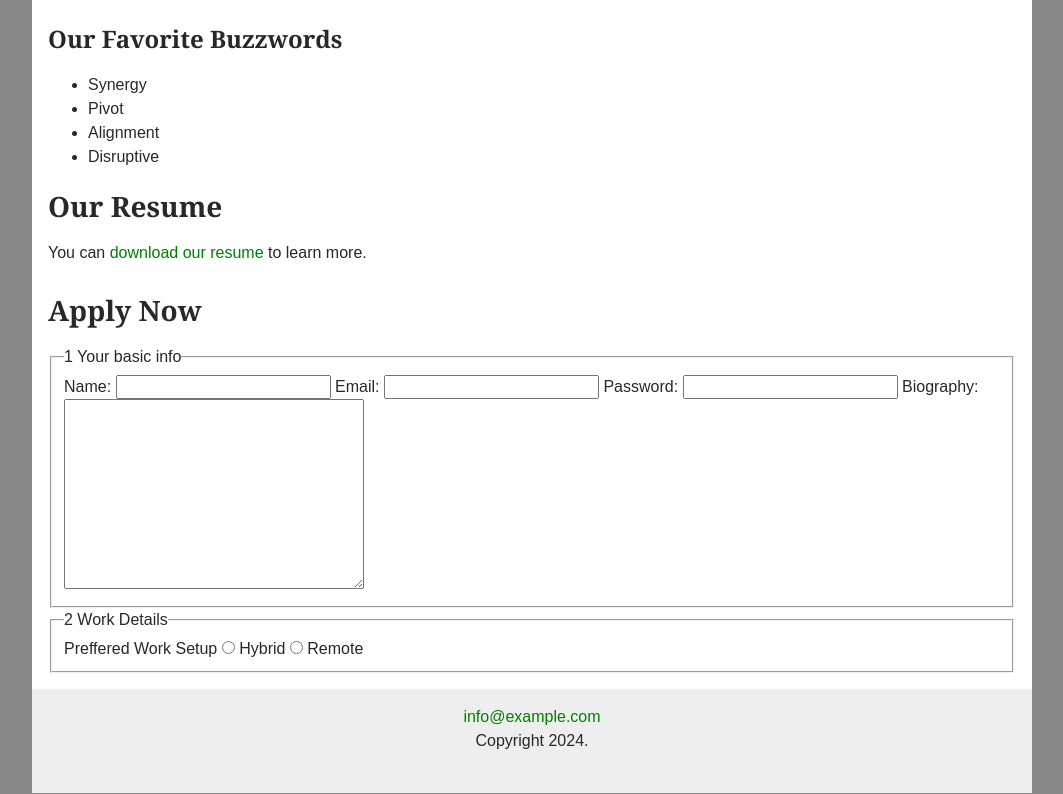
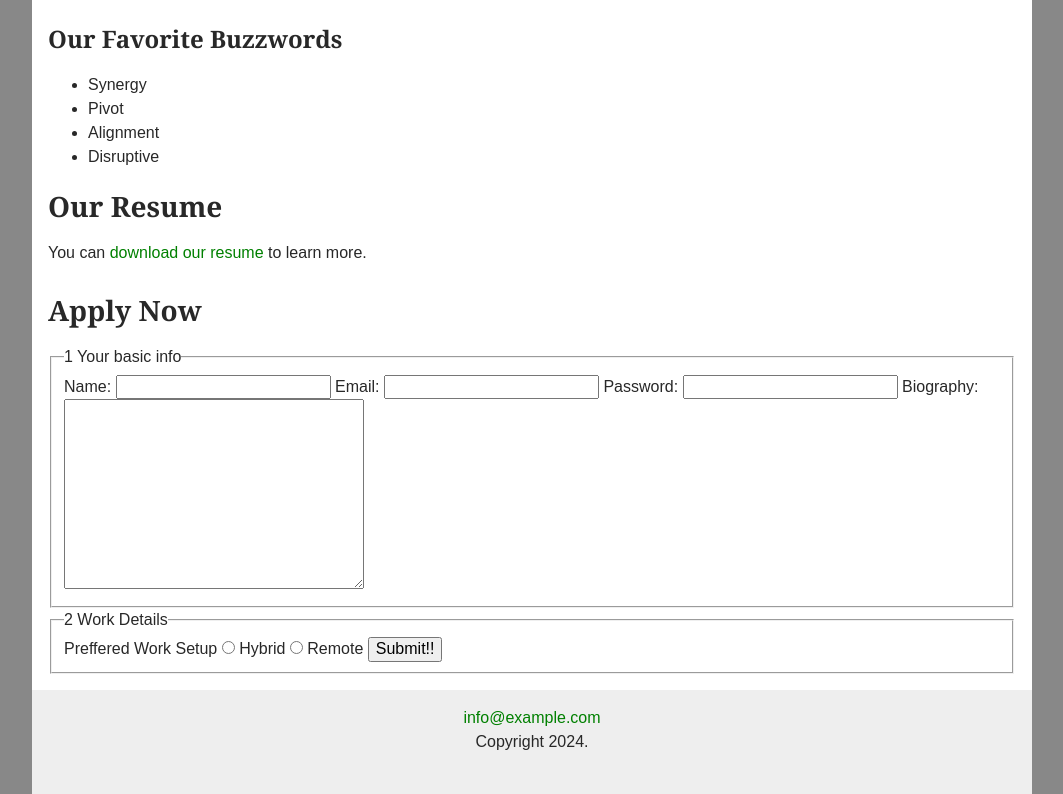
Before and after one commit to Kpslink/fwdp-1000-day05, a plain HTML site: page day-05/about-us.html in a window 1280 px wide. Shown: the part 427-1221 px from the top of the page, without its empty margins (108-1171 px from the left). Drawn offline with Linux system fonts and the light colour scheme.

Commit message:
Added submit button

```diff
--- a/day-05/about-us.html
+++ b/day-05/about-us.html
@@ -80,6 +80,8 @@
 					<!-- Second radio button for remote option -->
 					<input type="radio" id="remote" name="work-setup" value="remote">
 					<label for="remote" class="light">Remote</label>
+
+					<input type="submit" value="Submit!!">
 				</fieldset>
 
 
```
